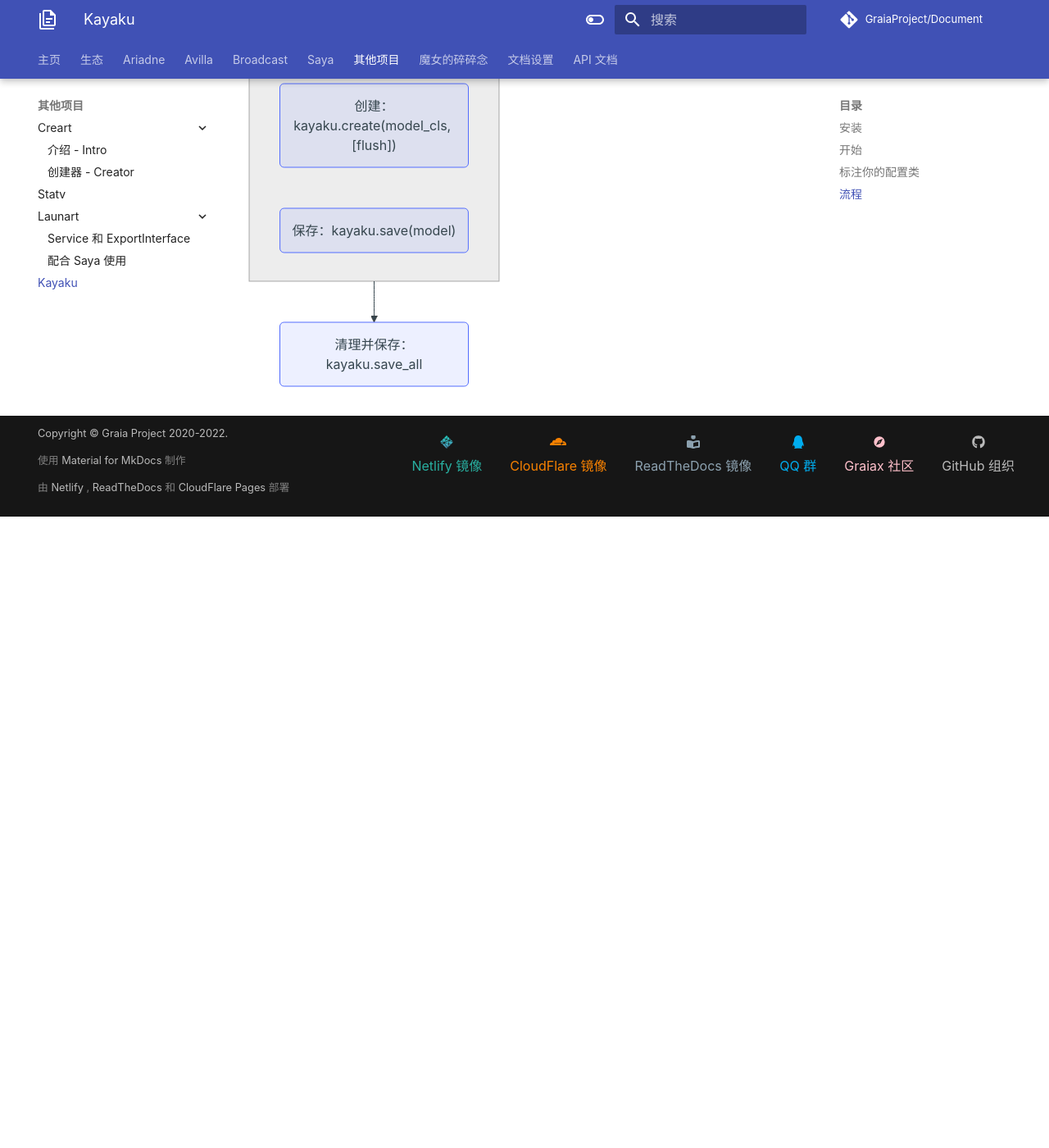
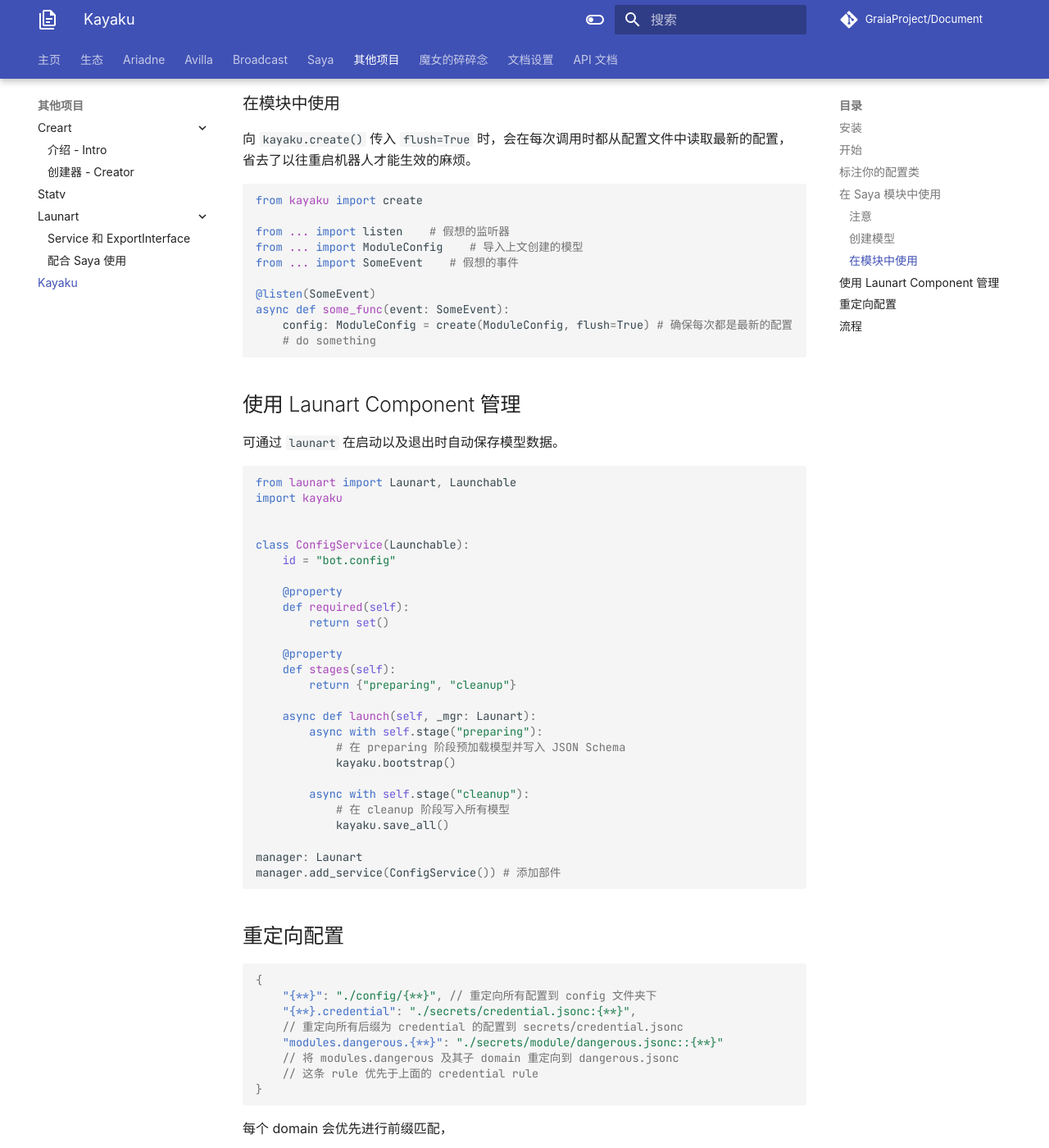
Before and after one commit to GraiaProject/Document, an MkDocs documentation site: the page built from docs/other/kayaku.md, in a window 1280 px wide and 1400 px high, scrolled down 4226 px. Shown: the whole window at 82% size. Built offline with MkDocs 1.6.1 and Material for MkDocs 9.7.7, drawn with Linux system fonts in a browser that asks for light colours; emoji names are drawn with the system emoji font; comment, search, counter and statistics services are not loaded; before the commit the page ends 4856 px from its top, so only the background shows below that; some of the changed text lies outside the part shown.

Commit message:
merge kayaku intro
Co-authored-by: Null <49110142+nullqwertyuiop@users.noreply.github.com>

````diff
--- a/docs/other/kayaku.md
+++ b/docs/other/kayaku.md
@@ -23,6 +23,7 @@
 先写一个模块，其作用是根据用户传入的内容生成图片。
 
 ```py title="workspace/module.py"
+from dataclasses import field # 需要使用可变默认值则需要导入
 from kayaku import config, create
 from ... import command  # 假想的一个 “注册命令” 装饰器
 from ... import Message  # 假想的 “消息” 容器
@@ -45,11 +46,14 @@
 class ModulePerm:
     """模块的访问权限设置"""
 
-    users: list[int]
+    users: list[int] = field(default_factory=list)
     """允许使用本模块的用户列表"""
 
-    groups: list[int]
-    """允许使用本模块的群组列表"""
+    groups: list[int] = field(default_factory=lambda: [1, 2, 3])
+    """允许使用本模块的群组列表
+    默认为 1, 2, 3
+    """
+    # 多行字符串也是可以使用的
 
 
 @config("module.format")
@@ -96,15 +100,15 @@
 if __name__ == "__main__":
     kayaku.initialize(
         {
-            "{**}": "./config/{**}"
+            "{**}": "./config/{**}" # 存储到 config 文件夹下
         }
     )
 
-    kayaku.bootstrap()
+    kayaku.bootstrap() # 验证并生成 JSON Schema 文件
 
     ...
 
-    kayaku.save_all()
+    kayaku.save_all() # 保存
 ```
 
 尝试运行代码，虽然 `bootstrap()` 函数使得其报错退出，但是你应该可以看到已经生成了以下结构：
@@ -209,6 +213,106 @@
 
 同时你不应该直接使用 `dict` `list` 之类的默认全为 `Any` 的类型作为标注。
 
+## 在 Saya 模块中使用
+
+### 注意
+1. 此处使用独立的文件储存模块配置，当然你也可以将所有模块配置储存在一个文件中。
+2. 如果你的机器人项目使用了 Saya 模块热加载支持，
+请确保在 `saya.require()` 后写入配置文件，或使用后文的 `Launart Component`
+来统一管理生命周期。
+
+### 创建模型
+
+可直接使用 `channel.module` 作为 `kayaku.config` 的参数。
+
+如果你的模块有多个部件，最好考虑采用 `模块名.部件属性` 的方式命名。
+（`module.connection` `module.credential` 等）
+
+```python
+from graia.saya import Channel
+from kayaku import config, create
+
+channel = Channel.current()
+
+
+@config(channel.module)
+class ModuleConfig:
+    """ 模块配置 """
+
+    bearer: str = ""
+    """ Bearer Token """
+
+
+create(ModuleConfig)    # 创建对应模型
+```
+
+### 在模块中使用
+
+向 `kayaku.create()` 传入 `flush=True` 时，会在每次调用时都从配置文件中读取最新的配置，
+省去了以往重启机器人才能生效的麻烦。
+
+```python
+from kayaku import create
+
+from ... import listen    # 假想的监听器
+from ... import ModuleConfig    # 导入上文创建的模型
+from ... import SomeEvent    # 假想的事件
+
+@listen(SomeEvent)
+async def some_func(event: SomeEvent):
+    config: ModuleConfig = create(ModuleConfig, flush=True) # 确保每次都是最新的配置
+    # do something
+```
+
+## 使用 Launart Component 管理
+
+可通过 `launart` 在启动以及退出时自动保存模型数据。
+
+```python
+from launart import Launart, Launchable
+import kayaku
+
+
+class ConfigService(Launchable):
+    id = "bot.config"
+
+    @property
+    def required(self):
+        return set()
+
+    @property
+    def stages(self):
+        return {"preparing", "cleanup"}
+
+    async def launch(self, _mgr: Launart):
+        async with self.stage("preparing"):
+            # 在 preparing 阶段预加载模型并写入 JSON Schema
+            kayaku.bootstrap()
+
+        async with self.stage("cleanup"):
+            # 在 cleanup 阶段写入所有模型
+            kayaku.save_all()
+
+manager: Launart
+manager.add_service(ConfigService()) # 添加部件
+```
+
+## 重定向配置
+
+```json
+{
+    "{**}": "./config/{**}", // 重定向所有配置到 config 文件夹下
+    "{**}.credential": "./secrets/credential.jsonc:{**}",
+    // 重定向所有后缀为 credential 的配置到 secrets/credential.jsonc
+    "modules.dangerous.{**}": "./secrets/module/dangerous.jsonc::{**}"
+    // 将 modules.dangerous 及其子 domain 重定向到 dangerous.jsonc
+    // 这条 rule 优先于上面的 credential rule
+}
+```
+
+每个 domain 会优先进行前缀匹配，
+
+
 ## 流程
 
 一般来说，你的操作流程应该长这样
````
